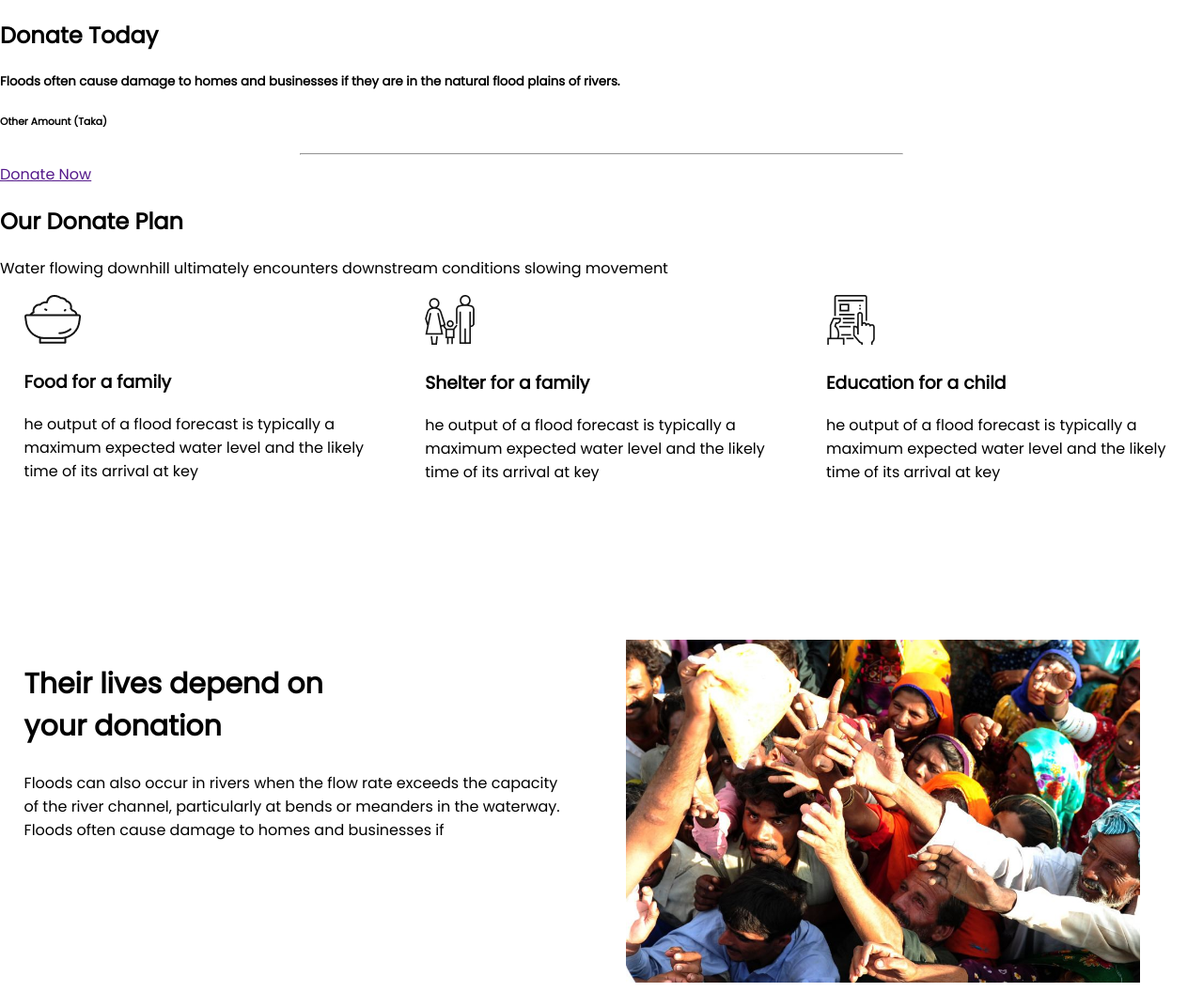
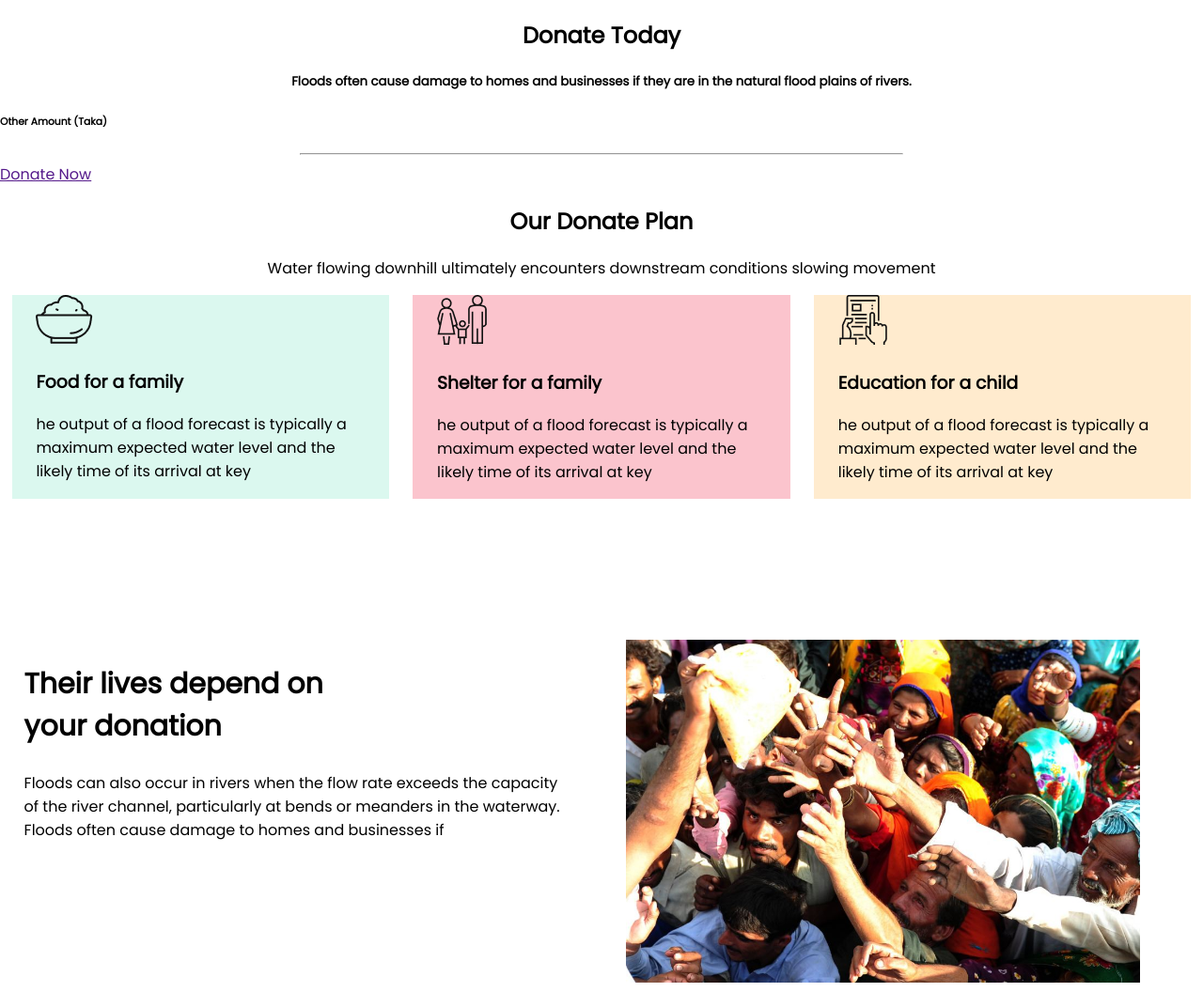
Before and after one commit to tamannachowdhury1/Help-poor-people, a plain HTML site: page index.html in a window 1280 px wide. Shown: the top 1056 px of the page at 94% size. Drawn offline with Linux system fonts and the light colour scheme.

Commit message:
developer

```diff
--- a/index.html
+++ b/index.html
@@ -14,6 +14,11 @@
 
 <body>
     <!-- here is picture -->
+    <section>
+        <div>
+
+        </div>
+    </section>
     <section>
         <div class="up center">
             <h1>Donate Today</h1>
@@ -39,22 +44,22 @@
         </div>
     </section>
     <section class="area">
-        <h1>Our Donate Plan</h1>
-        <p>Water flowing downhill ultimately encounters downstream conditions slowing movement</p>
+        <h1 class="center">Our Donate Plan</h1>
+        <p class="center">Water flowing downhill ultimately encounters downstream conditions slowing movement</p>
         <div class="flexible-container">
-            <div class="picture">
+            <div class="picture sky">
                 <img src="icons/food.png" alt="">
                 <h3>Food for a family</h3>
                 <p>he output of a flood forecast is typically a maximum expected water level and the likely time of its
                     arrival at key</p>
             </div>
-            <div class="picture">
+            <div class="picture pink">
                 <img src="icons/shelter.png" alt="">
                 <h3>Shelter for a family</h3>
                 <p>he output of a flood forecast is typically a maximum expected water level and the likely time of its
                     arrival at key</p>
             </div>
-            <div class="picture">
+            <div class="picture color">
                 <img src="icons/Frame-1.png" alt="">
                 <h3>Education for a child</h3>
                 <p> he output of a flood forecast is typically a maximum expected water level and the likely time of its
--- a/style.css
+++ b/style.css
@@ -25,18 +25,40 @@ h2 {
 
 }
 
+
+
+.sky {
+    background-color: rgb(219, 248, 239);
+
+
+}
+
+.color {
+    background-color: rgb(255, 235, 206);
+}
+
+.pink {
+    background-color: rgb(251, 196, 205);
+}
+
 .width {
     width: 50%;
     padding-left: 2%;
     padding-right: 3%;
+
 }
 
 .picture {
     width: 50%;
     padding-left: 2%;
     padding-right: 3%;
+    margin-left: 1%;
+    margin-right: 1%;
 }
 
+.center {
+    text-align: center;
+}
 
 .width img {
     width: 95%;
```
